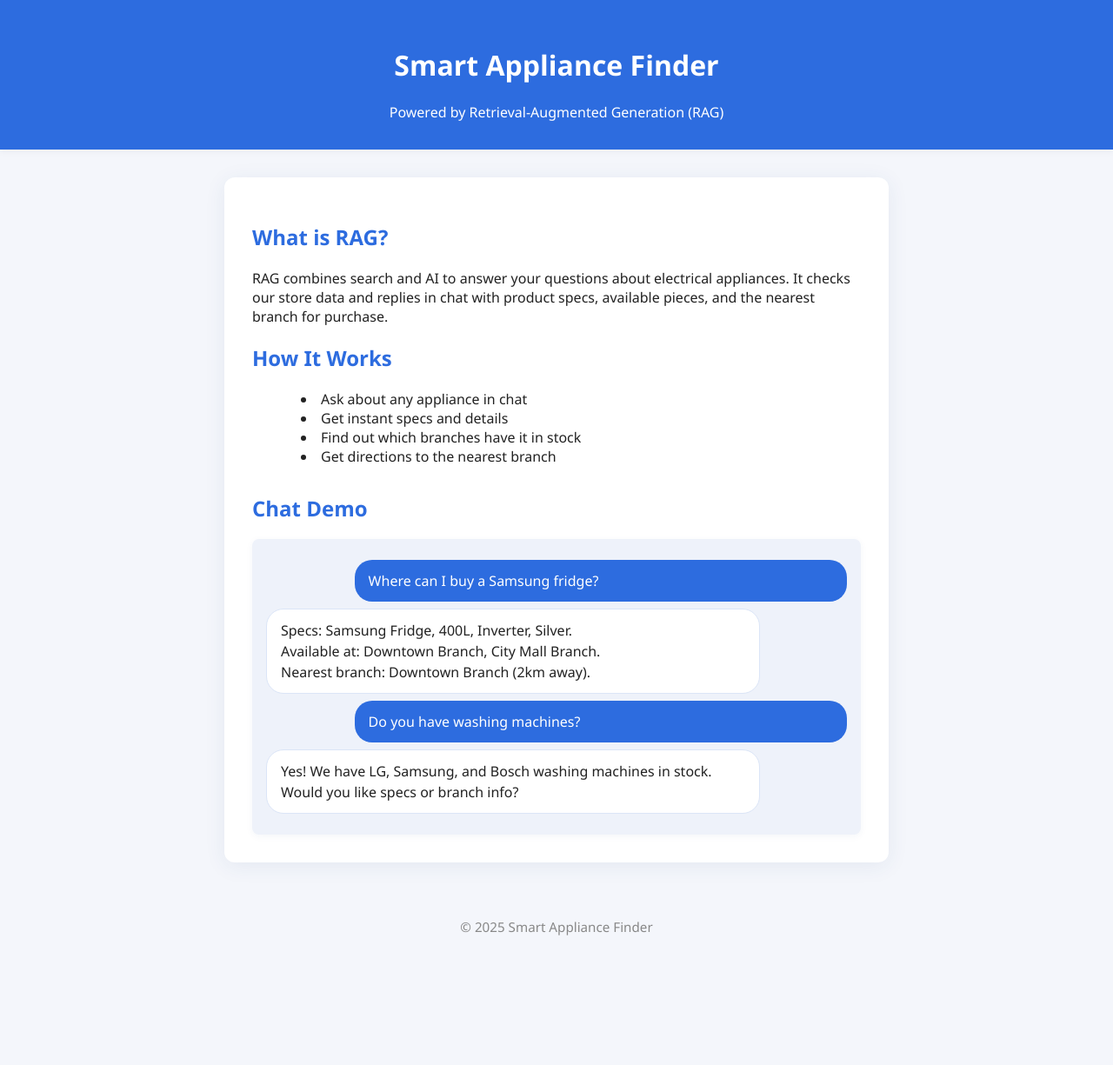
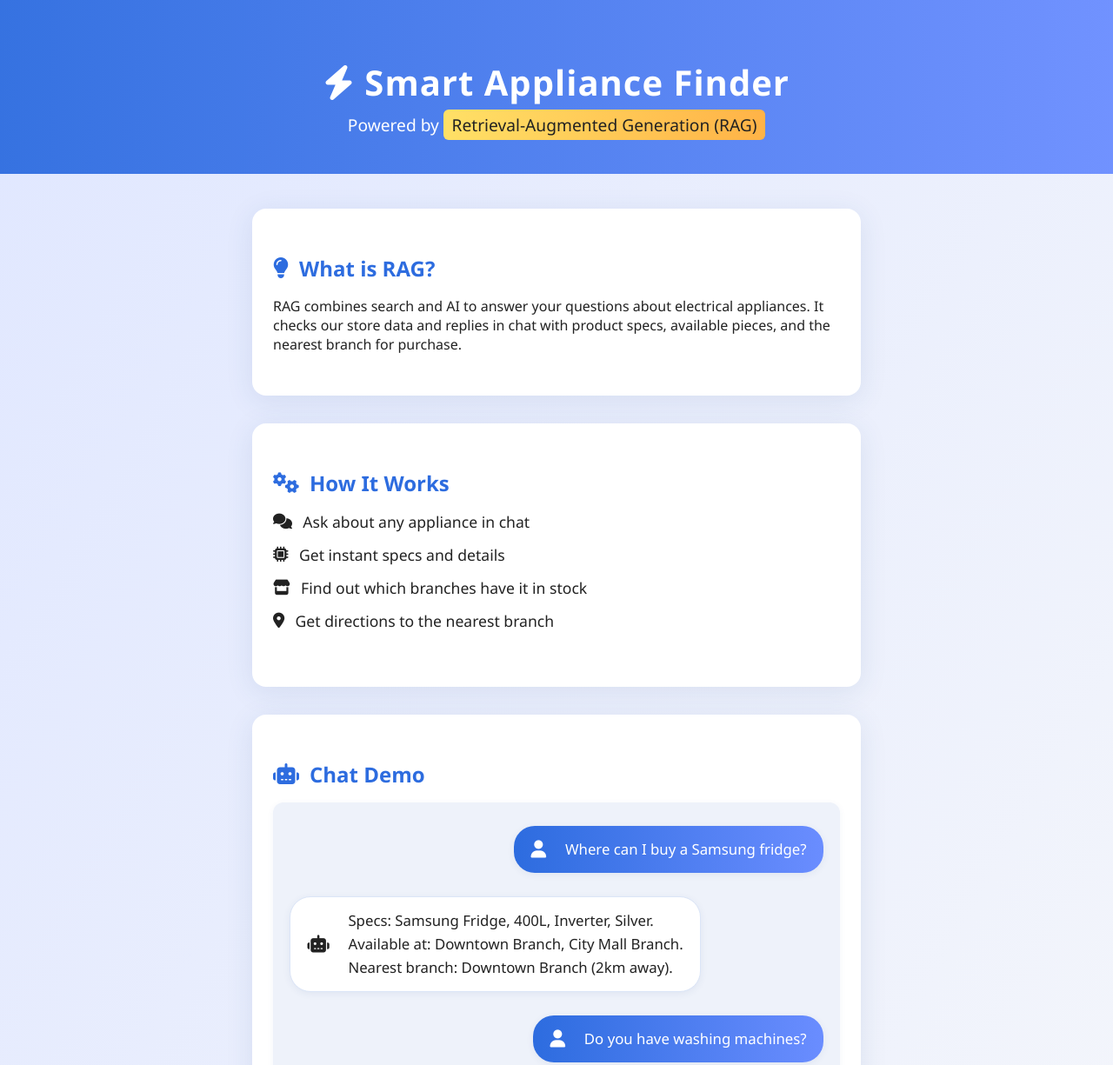
Before and after one commit to mohammad-alaa-ma/ai-lab, a plain HTML site: page index.html in a window 1280 px wide. Shown: the top 1225 px of the page at 87% size. Before the commit the page ends 1107 px from the top, so only its background shows below. Drawn offline with Linux system fonts and the light colour scheme.

Commit message:
modified the pages

```diff
--- a/index.html
+++ b/index.html
@@ -6,33 +6,35 @@
 	<meta name="viewport" content="width=device-width, initial-scale=1.0">
 	<title>RAG for Electrical Appliances Store</title>
 	<link rel="stylesheet" href="styles.css">
+	<link rel="stylesheet" href="https://cdnjs.cloudflare.com/ajax/libs/font-awesome/6.4.0/css/all.min.css">
 </head>
 <body>
 	<header>
-		<h1>Smart Appliance Finder</h1>
-		<p>Powered by Retrieval-Augmented Generation (RAG)</p>
+		<div class="header-gradient"></div>
+		<h1><i class="fa-solid fa-bolt"></i> Smart Appliance Finder</h1>
+		<p class="subtitle">Powered by <span class="highlight">Retrieval-Augmented Generation (RAG)</span></p>
 	</header>
 	<main>
-		<section class="intro">
-			<h2>What is RAG?</h2>
+		<section class="intro card">
+			<h2><i class="fa-solid fa-lightbulb"></i> What is RAG?</h2>
 			<p>RAG combines search and AI to answer your questions about electrical appliances. It checks our store data and replies in chat with product specs, available pieces, and the nearest branch for purchase.</p>
 		</section>
-		<section class="features">
-			<h2>How It Works</h2>
+		<section class="features card">
+			<h2><i class="fa-solid fa-gears"></i> How It Works</h2>
 			<ul>
-				<li>Ask about any appliance in chat</li>
-				<li>Get instant specs and details</li>
-				<li>Find out which branches have it in stock</li>
-				<li>Get directions to the nearest branch</li>
+				<li><i class="fa-solid fa-comments"></i> Ask about any appliance in chat</li>
+				<li><i class="fa-solid fa-microchip"></i> Get instant specs and details</li>
+				<li><i class="fa-solid fa-store"></i> Find out which branches have it in stock</li>
+				<li><i class="fa-solid fa-location-dot"></i> Get directions to the nearest branch</li>
 			</ul>
 		</section>
-		<section class="chat-demo">
-			<h2>Chat Demo</h2>
+		<section class="chat-demo card">
+			<h2><i class="fa-solid fa-robot"></i> Chat Demo</h2>
 			<div class="chat-container">
-				<div class="chat-message user">Where can I buy a Samsung fridge?</div>
-				<div class="chat-message bot">Specs: Samsung Fridge, 400L, Inverter, Silver.<br>Available at: Downtown Branch, City Mall Branch.<br>Nearest branch: Downtown Branch (2km away).</div>
-				<div class="chat-message user">Do you have washing machines?</div>
-				<div class="chat-message bot">Yes! We have LG, Samsung, and Bosch washing machines in stock. Would you like specs or branch info?</div>
+				<div class="chat-message user"><i class="fa-solid fa-user"></i> Where can I buy a Samsung fridge?</div>
+				<div class="chat-message bot"><i class="fa-solid fa-robot"></i> Specs: Samsung Fridge, 400L, Inverter, Silver.<br>Available at: Downtown Branch, City Mall Branch.<br>Nearest branch: Downtown Branch (2km away).</div>
+				<div class="chat-message user"><i class="fa-solid fa-user"></i> Do you have washing machines?</div>
+				<div class="chat-message bot"><i class="fa-solid fa-robot"></i> Yes! We have LG, Samsung, and Bosch washing machines in stock. Would you like specs or branch info?</div>
 			</div>
 		</section>
 	</main>
--- a/styles.css
+++ b/styles.css
@@ -1,58 +1,122 @@
+
 body {
 	font-family: 'Segoe UI', Arial, sans-serif;
-	background: #f4f6fb;
+	background: linear-gradient(120deg, #e0e7ff 0%, #f4f6fb 100%);
 	margin: 0;
 	color: #222;
 }
 
 header {
-	background: #2d6cdf;
+	position: relative;
+	text-align: center;
+	padding: 2.5rem 0 1.5rem 0;
 	color: #fff;
-	padding: 2rem 0 1rem 0;
-	text-align: center;
-	box-shadow: 0 2px 8px rgba(0,0,0,0.05);
+	overflow: hidden;
+}
+
+.header-gradient {
+	position: absolute;
+	top: 0; left: 0; right: 0; bottom: 0;
+	background: linear-gradient(90deg, #2d6cdf 0%, #6a8dff 100%);
+	z-index: -1;
+	opacity: 0.95;
+}
+
+header h1 {
+	font-size: 2.5rem;
+	font-weight: 700;
+	letter-spacing: 1px;
+	margin-bottom: 0.5rem;
+	animation: fadeInDown 1s;
+}
+
+.subtitle {
+	font-size: 1.2rem;
+	font-weight: 400;
+	margin-top: 0.5rem;
+	animation: fadeInUp 1.2s;
+}
+
+.highlight {
+	background: linear-gradient(90deg, #ffe066 0%, #ffb347 100%);
+	color: #222;
+	padding: 0.2em 0.5em;
+	border-radius: 6px;
 }
 
 main {
 	max-width: 700px;
-	margin: 2rem auto;
+	margin: 2.5rem auto;
+	padding: 0 1rem;
+}
+
+.card {
 	background: #fff;
-	border-radius: 12px;
-	box-shadow: 0 4px 24px rgba(44, 76, 130, 0.08);
-	padding: 2rem;
+	border-radius: 16px;
+	box-shadow: 0 6px 32px rgba(44, 76, 130, 0.10);
+	padding: 2rem 1.5rem;
+	margin-bottom: 2rem;
+	transition: box-shadow 0.3s;
+	animation: fadeInCard 1.2s;
+}
+
+.card:hover {
+	box-shadow: 0 12px 48px rgba(44, 76, 130, 0.18);
 }
 
 .intro h2, .features h2, .chat-demo h2 {
 	color: #2d6cdf;
+	font-size: 1.5rem;
+	margin-bottom: 1rem;
+	display: flex;
+	align-items: center;
+	gap: 0.5em;
 }
 
 .features ul {
-	list-style: disc inside;
-	margin: 1rem 0 2rem 1rem;
+	list-style: none;
+	padding: 0;
+	margin: 1rem 0 2rem 0;
+}
+.features li {
+	font-size: 1.1rem;
+	margin-bottom: 0.8em;
+	display: flex;
+	align-items: center;
+	gap: 0.7em;
 }
 
 .chat-container {
 	background: #eef2fa;
-	border-radius: 8px;
-	padding: 1rem;
+	border-radius: 12px;
+	padding: 1.2rem;
 	margin-top: 1rem;
 	box-shadow: 0 2px 8px rgba(44, 76, 130, 0.05);
+	display: flex;
+	flex-direction: column;
+	gap: 0.7em;
 }
 
 .chat-message {
 	margin: 0.5rem 0;
-	padding: 0.75rem 1rem;
-	border-radius: 20px;
-	max-width: 80%;
-	font-size: 1rem;
-	line-height: 1.5;
+	padding: 0.85rem 1.2rem;
+	border-radius: 24px;
+	max-width: 85%;
+	font-size: 1.05rem;
+	line-height: 1.6;
+	display: flex;
+	align-items: center;
+	gap: 0.7em;
+	box-shadow: 0 2px 8px rgba(44, 76, 130, 0.07);
+	animation: fadeInChat 1.3s;
 }
 
 .chat-message.user {
-	background: #2d6cdf;
+	background: linear-gradient(90deg, #2d6cdf 0%, #6a8dff 100%);
 	color: #fff;
 	align-self: flex-end;
 	margin-left: auto;
+	font-weight: 500;
 }
 
 .chat-message.bot {
@@ -61,12 +125,52 @@ main {
 	border: 1px solid #dbe5f7;
 	align-self: flex-start;
 	margin-right: auto;
+	font-weight: 400;
+}
+
+.chat-message i {
+	font-size: 1.2em;
+	margin-right: 0.5em;
 }
 
 footer {
 	text-align: center;
-	padding: 1rem 0;
+	padding: 1.2rem 0;
 	color: #888;
 	background: none;
-	font-size: 0.95rem;
+	font-size: 1rem;
+	letter-spacing: 0.5px;
 }
+
+@keyframes fadeInDown {
+	from { opacity: 0; transform: translateY(-30px); }
+	to { opacity: 1; transform: translateY(0); }
+}
+@keyframes fadeInUp {
+	from { opacity: 0; transform: translateY(30px); }
+	to { opacity: 1; transform: translateY(0); }
+}
+@keyframes fadeInCard {
+	from { opacity: 0; transform: scale(0.95); }
+	to { opacity: 1; transform: scale(1); }
+}
+@keyframes fadeInChat {
+	from { opacity: 0; transform: translateY(20px); }
+	to { opacity: 1; transform: translateY(0); }
+}
+
+@media (max-width: 600px) {
+	main {
+		padding: 0 0.2rem;
+	}
+	.card {
+		padding: 1.2rem 0.5rem;
+	}
+	.chat-message {
+		font-size: 0.95rem;
+		padding: 0.7rem 0.7rem;
+	}
+	header h1 {
+		font-size: 1.5rem;
+	}
+}
```
